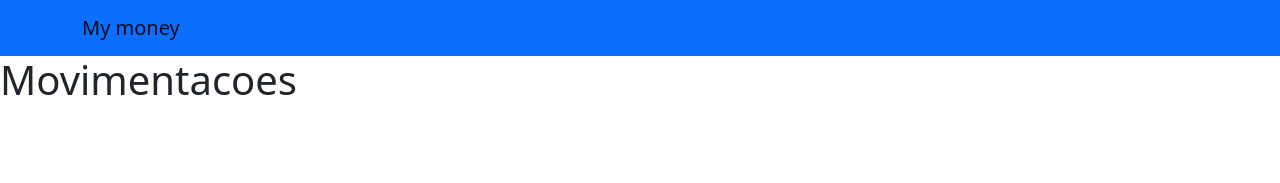
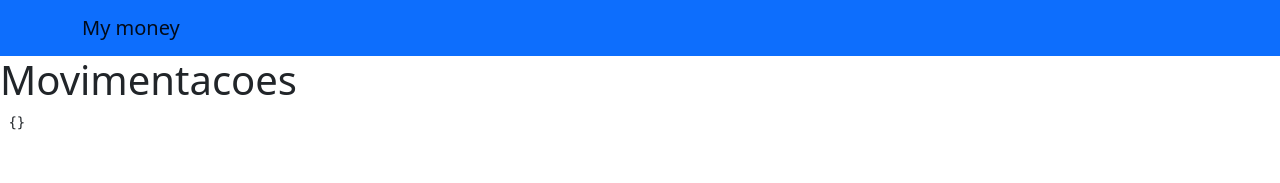
Before and after one commit to felipe-programador-18/restapi-firebase, a React (Create React App) app in the folder myapp/: page /movimentacoes/1 in a window 1280 px wide. Shown: the top 183 px of the page. Built offline with nearby package versions, Linux system fonts and the light colour scheme.

Commit message:
c86- adding more information

```diff
--- a/myapp/src/pages/Movimentacoes.js
+++ b/myapp/src/pages/Movimentacoes.js
@@ -1,10 +1,24 @@
 import React from "react"
+import REST from '../utils/rest'
+
+const BaseUrl ='https://build-api-8a54e-default-rtdb.firebaseio.com/'
+const {UseGet} = REST(BaseUrl)
 
 
 // create new movimentacoes to adding in the another router!!
-const Movimentacoes = () =>{
-    return <h1>Movimentacoes</h1>
-  }
+const Movimentacoes = (props) =>{
+
+    return  (
+        <div>
+
+        <h1>Movimentacoes</h1>
+
+        <pre> {JSON.stringify(props)} </pre>
+        </div>
+        )
+
+
+}
 
 
 export default Movimentacoes
```
